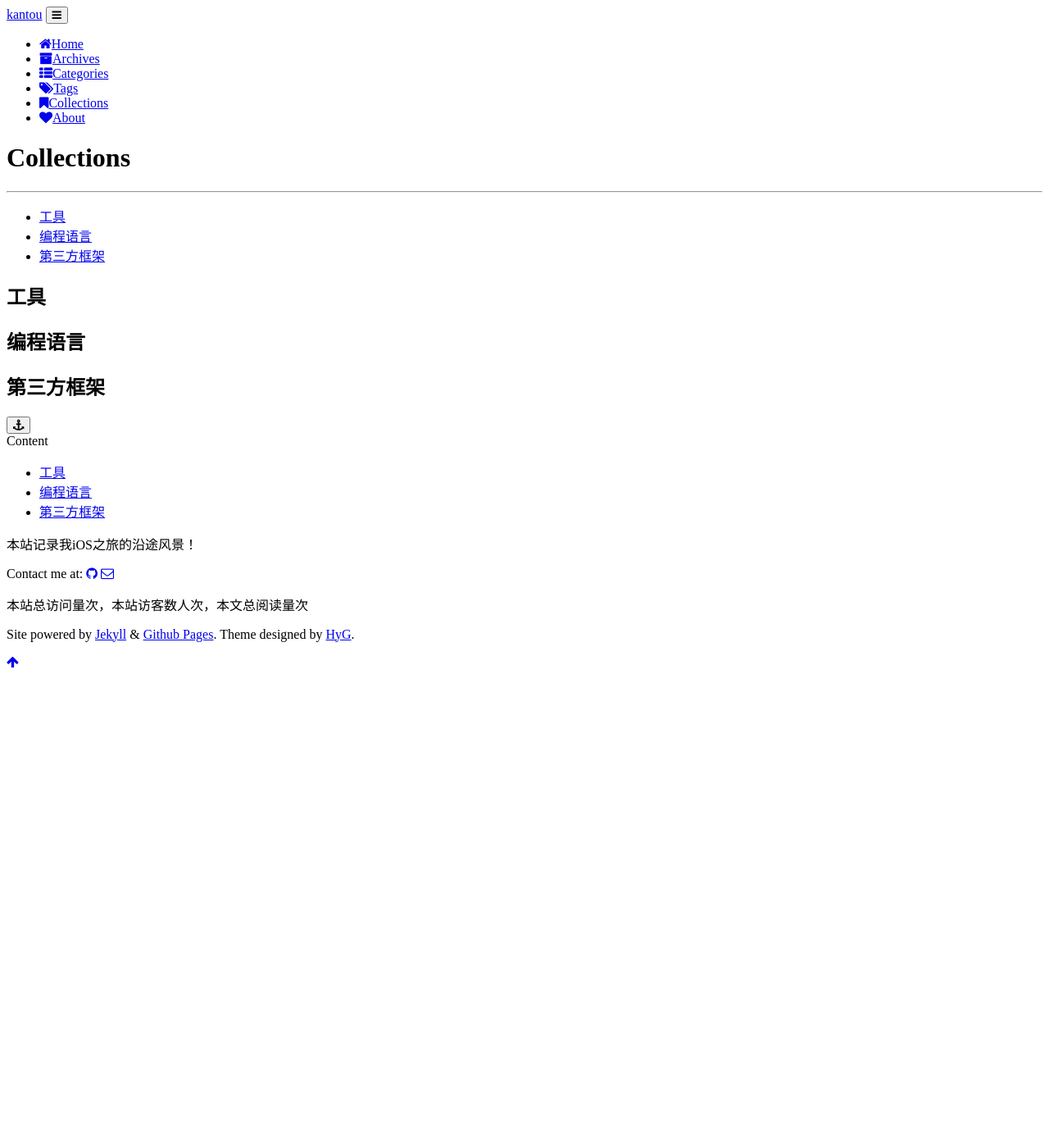
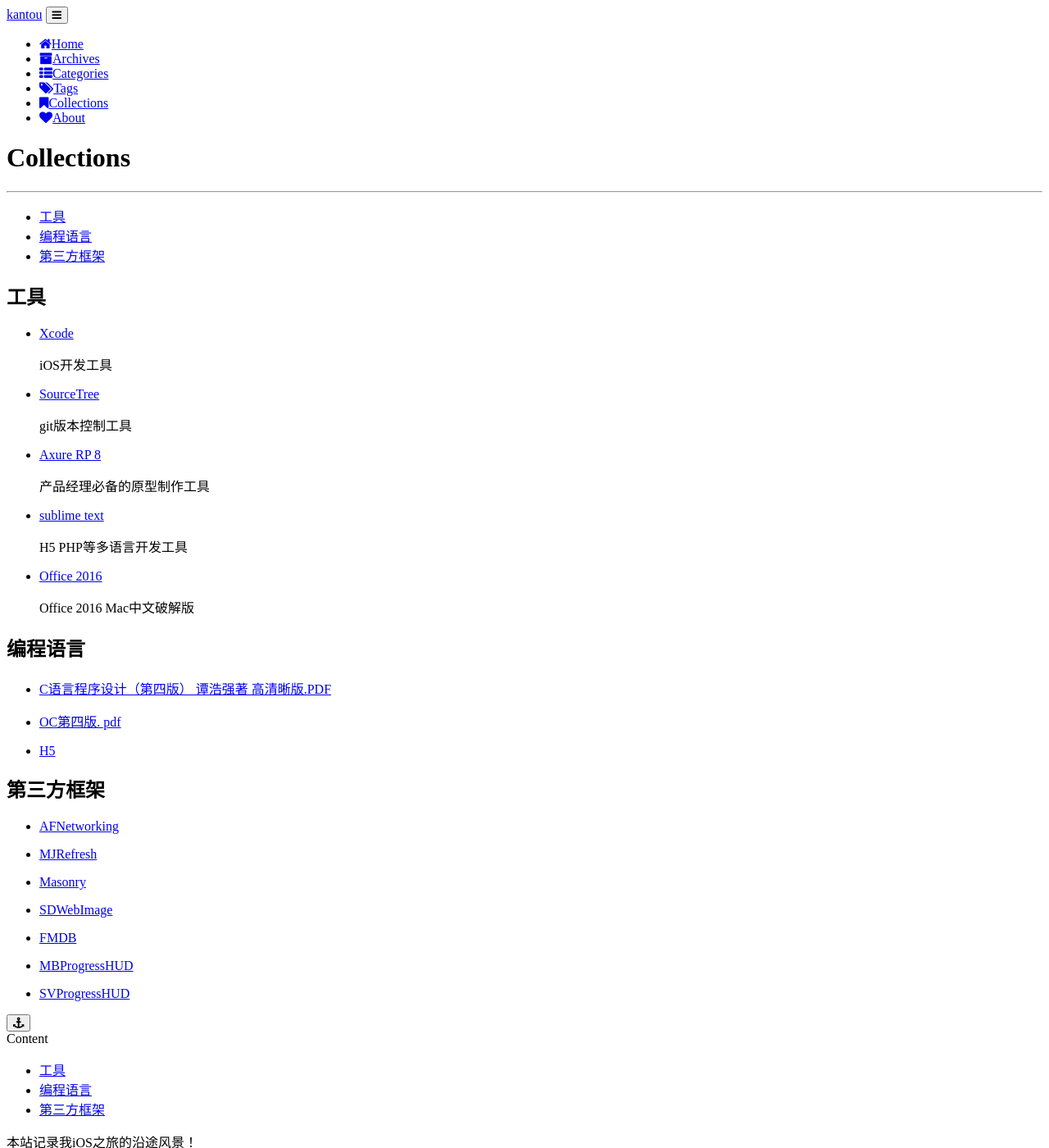
Before and after one commit to youkantou/youkantou.github.io, a Jekyll site: the page built from page/3collections.md, in a window 1280 px wide and 1400 px high. Shown: the whole window at 82% size. Built offline with Jekyll 4.4.1, drawn with Linux system fonts in a browser that asks for light colours; comment, search, counter and statistics services are not loaded; a style sheet for code colours, icons or effects is not loaded.

Commit message:
no message

```diff
--- a/page/3collections.md
+++ b/page/3collections.md
@@ -11,9 +11,49 @@
 
 ## 工具
 
+* [Xcode](https://developer.apple.com/download/)
+
+    iOS开发工具
+
+* [SourceTree](https://www.sourcetreeapp.com/)
+
+    git版本控制工具
+
+* [Axure RP 8](https://www.axure.com.cn/3510/)
+
+    产品经理必备的原型制作工具
+
+* [sublime text](http://www.sublimetext.com/)
+
+    H5 PHP等多语言开发工具
+
+* [Office 2016](http://www.sdifen.com/office20161531.html)
+
+    Office 2016 Mac中文破解版
+
 ## 编程语言
+
+* [C语言程序设计（第四版） 谭浩强著 高清晰版.PDF](http://vdisk.weibo.com/s/C5_-5UXaTSGMi)
+
+* [OC第四版. pdf](http://download.csdn.net/detail/u010483175/7251307)
+
+* [H5](https://www.w3cschool.cn/html5/)
 
 ## 第三方框架
 
+* [AFNetworking](https://github.com/AFNetworking/AFNetworking)
+
+* [MJRefresh](https://github.com/CoderMJLee/MJRefresh)
+
+* [Masonry](https://github.com/SnapKit/Masonry)
+
+* [SDWebImage](https://github.com/rs/SDWebImage)
+
+* [FMDB](https://github.com/ccgus/fmdb)
+
+* [MBProgressHUD](https://github.com/jdg/MBProgressHUD)
+
+* [SVProgressHUD](https://github.com/TransitApp/SVProgressHUD)
+
 
 {% include comments.html %}
```
Also changed, not shown: _posts/2015-07-10-welcom.markdown (added, +14 -0 lines), _posts/2016-02-10-welcom.markdown (deleted, +0 -14 lines), page/4about.md (+8 -3 lines).
